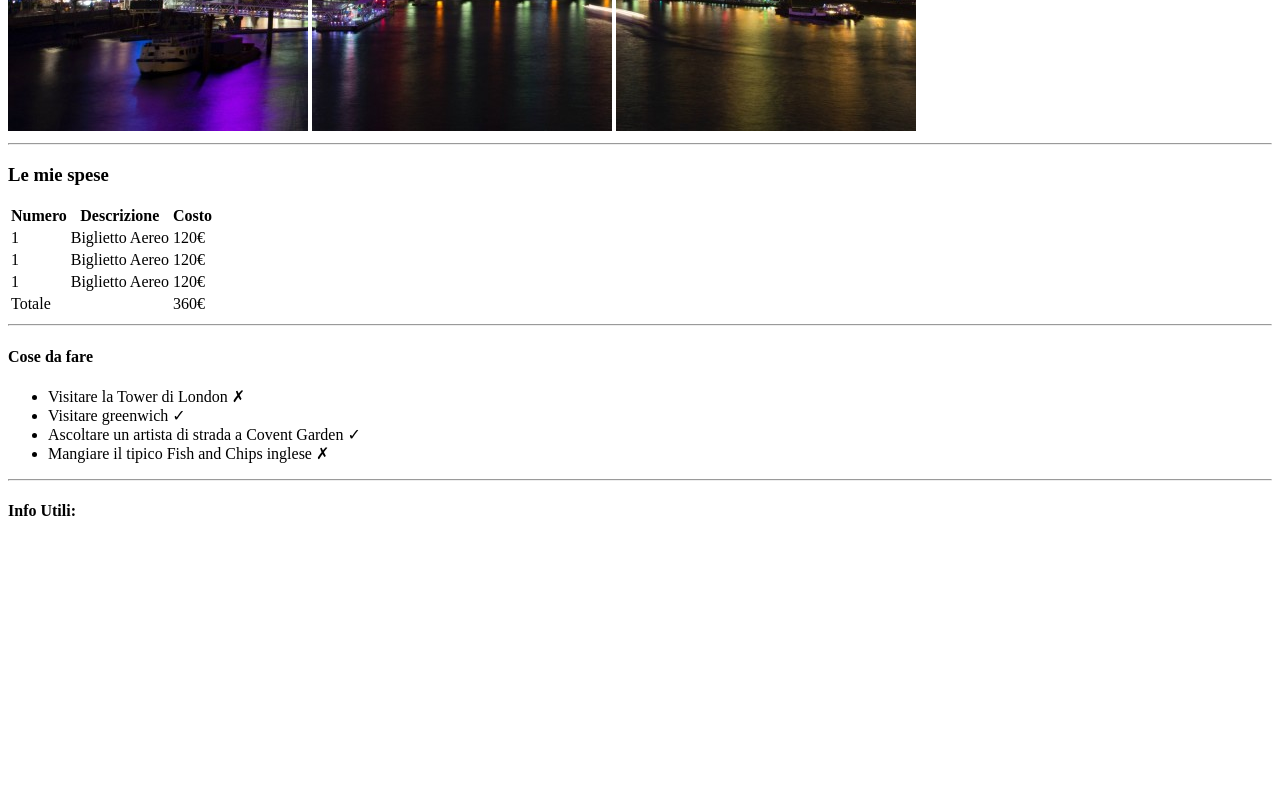
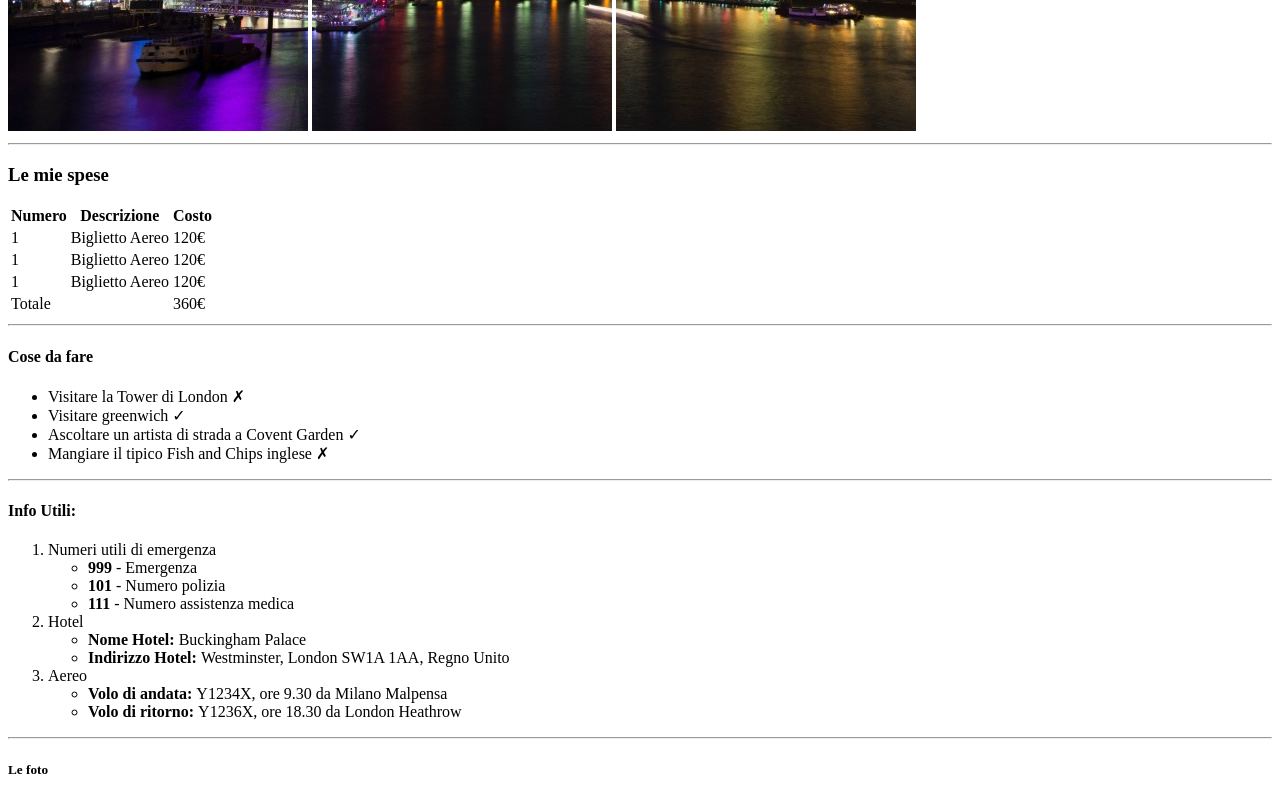
Before and after one commit to davidemontagna/html-london-trip, a plain HTML site: page index.html in a window 1280 px wide. Shown: the part 549-1349 px from the top of the page. Before the commit the page ends 1090 px from the top, so only its background shows below. Drawn offline with Linux system fonts and the light colour scheme.

Commit message:
Inserimento info utili

```diff
--- a/index.html
+++ b/index.html
@@ -83,11 +83,37 @@
         <section>
             <!--Sezione info utili-->
             <h4>Info Utili:</h4>
+
+            <ol>
+                <li>Numeri utili di emergenza
+                    <ul>
+                        <li><strong>999</strong> - Emergenza</li>
+                        <li><strong>101</strong> - Numero polizia</li>
+                        <li><strong>111</strong> - Numero assistenza medica</li>
+                    </ul>
+                </li>
+                <li>Hotel
+                    <ul>
+                        <li><strong>Nome Hotel: </strong>Buckingham Palace</li>
+                        <li><strong>Indirizzo Hotel: </strong>Westminster, London SW1A 1AA, Regno Unito</li>
+                    </ul>
+                </li>
+                <li>Aereo
+                    <ul>
+                        <li><strong>Volo di andata: </strong> Y1234X, ore 9.30 da Milano Malpensa</li>
+                        <li><strong>Volo di ritorno: </strong>Y1236X, ore 18.30 da London Heathrow</li>
+                    </ul>
+                </li>
+            </ol>
+            <hr>
         </section>
 
     </main>
 
     <footer>
+        <!--Inserimento foto-->
+        <h5>Le foto</h5>
+
 
     </footer>
 </body>
```
